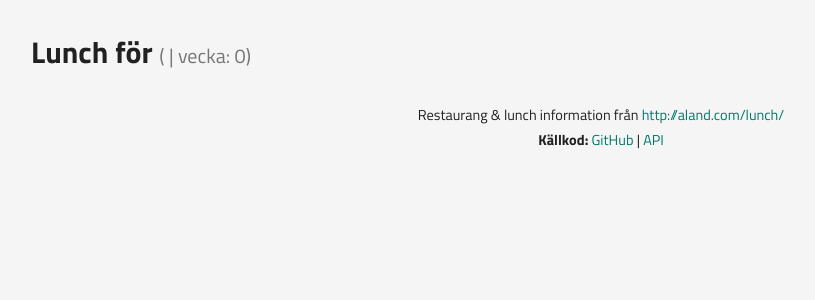
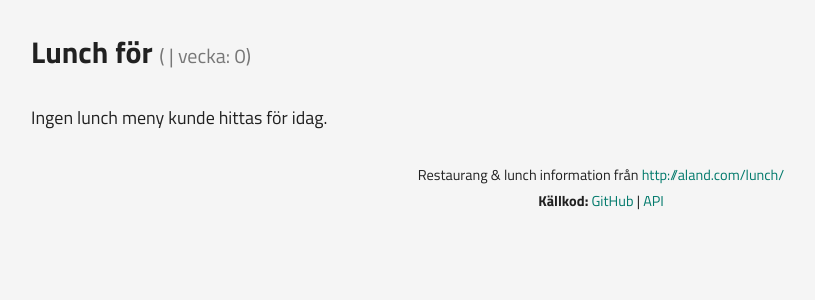
Before and after one commit to mauritzn/Lunch-Meny, a Vue app in the folder Frontend/: page / in a window 1280 px wide. Shown: the top 300 px of the page, without its empty margins (39-854 px from the left). Built offline with nearby package versions, Linux system fonts and the light colour scheme.

Commit message:
Add paragraph to show when no lunch exists

```diff
--- a/Frontend/src/App.vue
+++ b/Frontend/src/App.vue
@@ -14,6 +14,9 @@
 
       <p v-if="loading">Laddar...</p>
       <p v-else-if="!loading && errored">Något gick fel! Vänligen försök igen senare</p>
+      <p
+        v-else-if="!loading && !errored && restaurants.length <= 0"
+      >Ingen lunch meny kunde hittas för idag.</p>
       <div v-else>
         <restaurant-card
           v-for="restaurant in favoritedRestaurants"
@@ -21,7 +24,7 @@
           :restaurant="restaurant"
         ></restaurant-card>
 
-        <hr v-if="favoritedRestaurants.length > 0 && unfavoritedRestaurants.length > 0">
+        <hr v-if="favoritedRestaurants.length > 0 && unfavoritedRestaurants.length > 0" />
 
         <restaurant-card
           v-for="restaurant in unfavoritedRestaurants"
```
